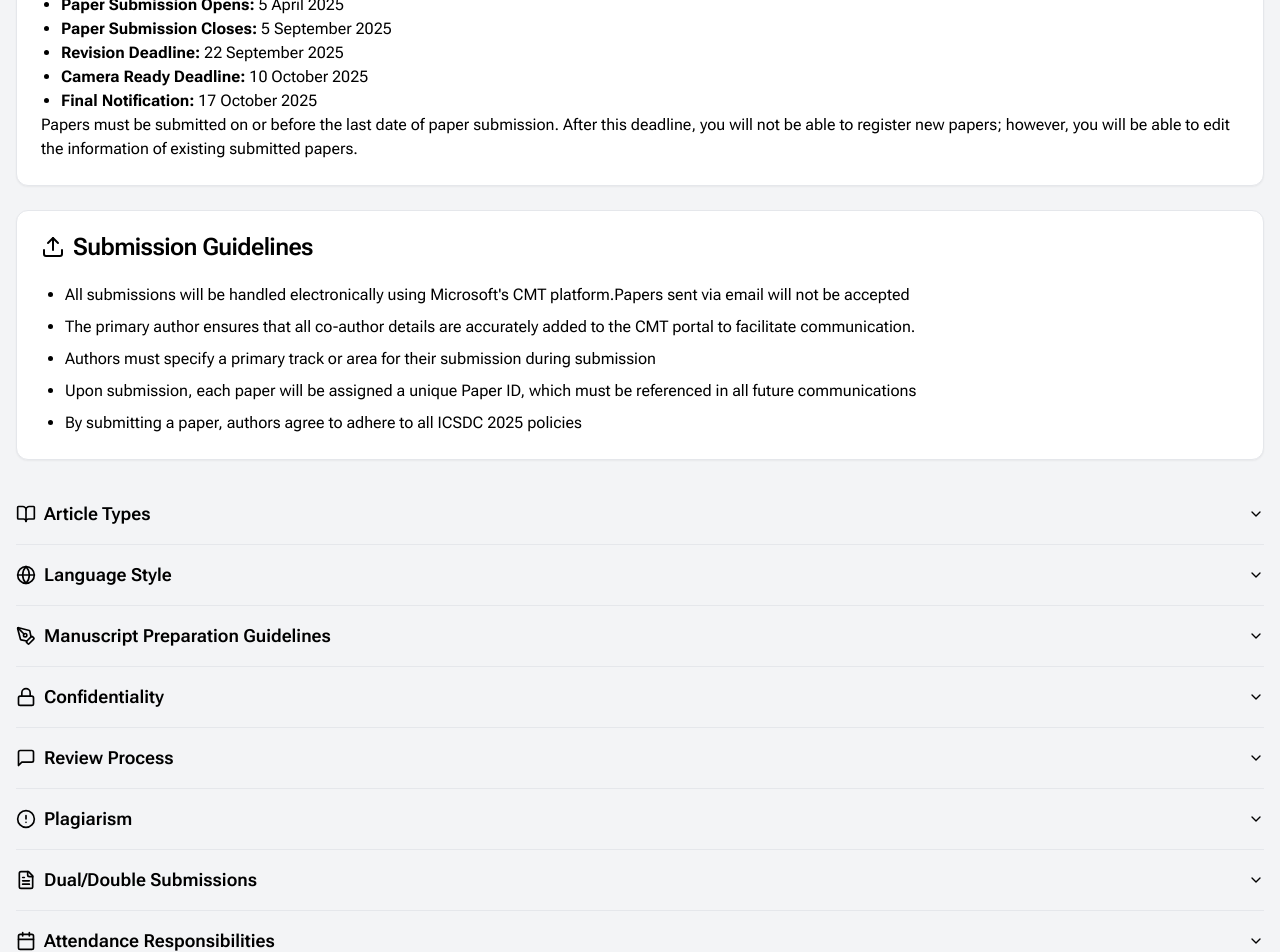
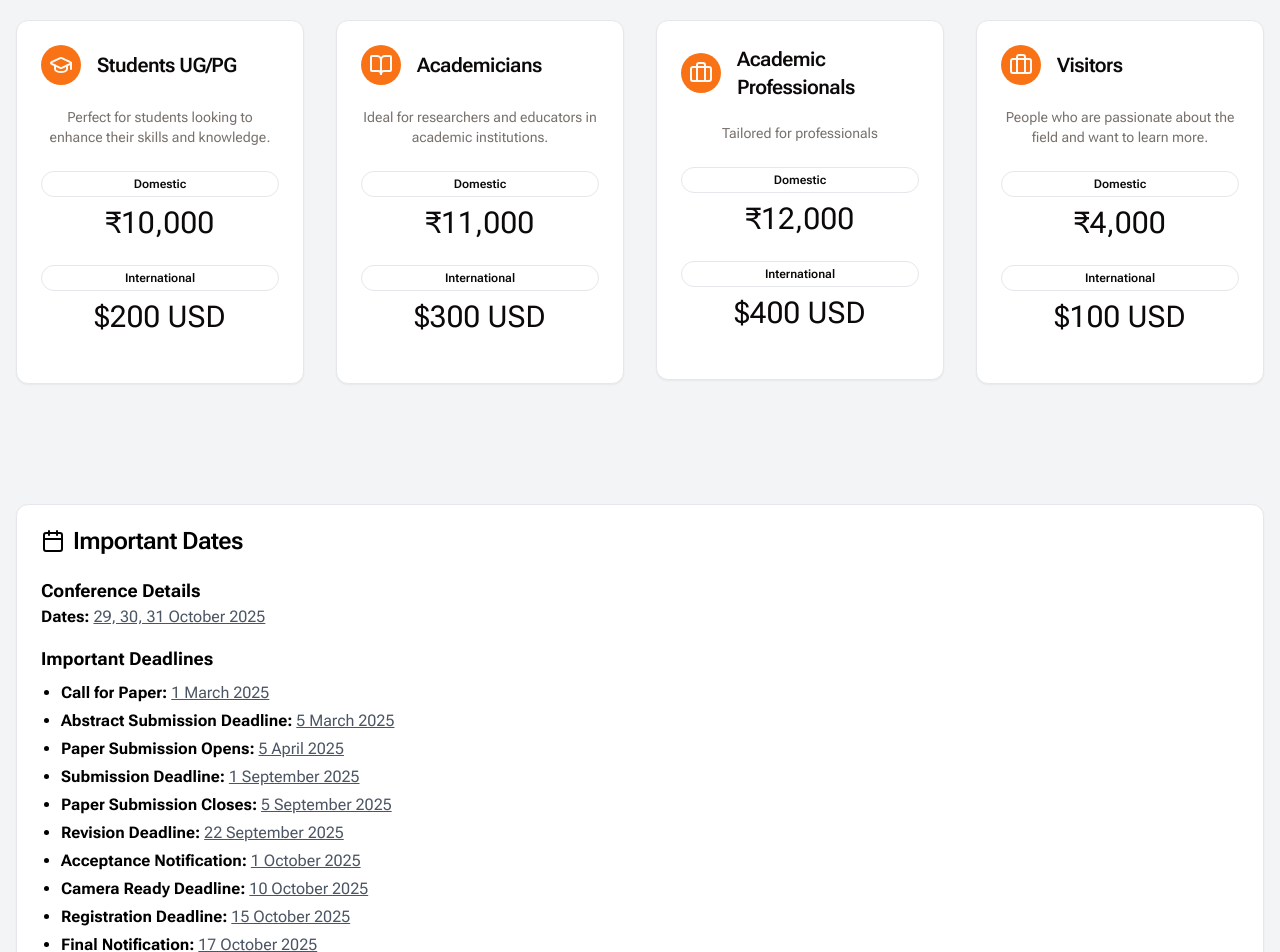
Before and after one commit to vverma022/conference-website, a React (Vite) app: page /instructions in a window 1280 px wide. Shown: the part 340-1292 px from the top of the page. Built offline with nearby package versions, Linux system fonts and the light colour scheme; a web font is replaced by a local one.

Commit message:
Added Calender Feature

```diff
--- a/package.json
+++ b/package.json
@@ -23,6 +23,7 @@
     "@vercel/speed-insights": "^1.1.0",
     "class-variance-authority": "^0.7.0",
     "clsx": "^2.1.1",
+    "file-saver": "^2.0.5",
     "framer-motion": "^11.6.0",
     "lucide-react": "^0.446.0",
     "react": "^18.3.1",
--- /dev/null
+++ b/src/components/addtocalender.jsx
@@ -0,0 +1,231 @@
+import { saveAs } from "file-saver";
+
+const addToCalendar = (title, description, startDate, endDate) => {
+  // Calculate the reminder date (3 days before the event start)
+  const reminderDate = new Date(
+    new Date(startDate.slice(0, 4), startDate.slice(4, 6) - 1, startDate.slice(6, 8)) // Convert startDate to Date object
+      .getTime() -
+      3 * 24 * 60 * 60 * 1000 // Subtract 3 days in milliseconds
+  )
+    .toISOString()
+    .replace(/[-:]/g, "")
+    .split(".")[0]; // Format reminder date to YYYYMMDDTHHMMSS
+
+  const calendarEvent = [
+    "BEGIN:VCALENDAR",
+    "VERSION:2.0",
+    "BEGIN:VEVENT",
+    `SUMMARY:${title}`,
+    `DESCRIPTION:${description}`,
+    `DTSTART:${startDate}`,
+    `DTEND:${endDate}`,
+    `BEGIN:VALARM`,
+    `TRIGGER:-P3D`, // 3 days before the event
+    `DESCRIPTION:Reminder for ${title}`,
+    `ACTION:DISPLAY`,
+    "END:VALARM",
+    "END:VEVENT",
+    "END:VCALENDAR",
+  ].join("\n");
+
+  const blob = new Blob([calendarEvent], { type: "text/calendar" });
+  saveAs(blob, `${title}.ics`);
+};
+
+const CardContentCalender = () => {
+  return (
+    <div className="text-black">
+      <p className="font-bold text-lg">Conference Details</p>
+      <p>
+        <strong>Dates:</strong>{" "}
+        <span
+          className="text-gray-600 cursor-pointer underline"
+          onClick={() =>
+            addToCalendar(
+              "Conference 2025",
+              "Conference taking place on 29, 30, and 31 October 2025.",
+              "20251029T090000",
+              "20251031T170000"
+            )
+          }
+        >
+          29, 30, 31 October 2025
+        </span>
+      </p>
+      <div className="mt-4">
+        <p className="font-bold text-lg">Important Deadlines</p>
+        <ul className="list-disc pl-5 mt-2 space-y-1">
+          <li>
+            <strong>Call for Paper:</strong>{" "}
+            <span
+              className="text-gray-600 cursor-pointer underline"
+              onClick={() =>
+                addToCalendar(
+                  "Call for Paper",
+                  "Start date for paper submissions.",
+                  "20250301T090000",
+                  "20250301T170000"
+                )
+              }
+            >
+              1 March 2025
+            </span>
+          </li>
+          <li>
+            <strong>Abstract Submission Deadline:</strong>{" "}
+            <span
+              className="text-gray-600 cursor-pointer underline"
+              onClick={() =>
+                addToCalendar(
+                  "Abstract Submission Deadline",
+                  "Deadline for abstract submissions.",
+                  "20250305T090000",
+                  "20250305T170000"
+                )
+              }
+            >
+              5 March 2025
+            </span>
+          </li>
+          <li>
+            <strong>Paper Submission Opens:</strong>{" "}
+            <span
+              className="text-gray-600 cursor-pointer underline"
+              onClick={() =>
+                addToCalendar(
+                  "Paper Submission Opens",
+                  "Opening date for paper submissions.",
+                  "20250405T090000",
+                  "20250405T170000"
+                )
+              }
+            >
+              5 April 2025
+            </span>
+          </li>
+          <li>
+            <strong>Submission Deadline:</strong>{" "}
+            <span
+              className="text-gray-600 cursor-pointer underline"
+              onClick={() =>
+                addToCalendar(
+                  "Submission Deadline",
+                  "Final date for paper submissions.",
+                  "20250901T090000",
+                  "20250901T170000"
+                )
+              }
+            >
+              1 September 2025
+            </span>
+          </li>
+          <li>
+            <strong>Paper Submission Closes:</strong>{" "}
+            <span
+              className="text-gray-600 cursor-pointer underline"
+              onClick={() =>
+                addToCalendar(
+                  "Paper Submission Closes",
+                  "Closing date for paper submissions.",
+                  "20250905T090000",
+                  "20250905T170000"
+                )
+              }
+            >
+              5 September 2025
+            </span>
+          </li>
+          <li>
+            <strong>Revision Deadline:</strong>{" "}
+            <span
+              className="text-gray-600 cursor-pointer underline"
+              onClick={() =>
+                addToCalendar(
+                  "Revision Deadline",
+                  "Deadline for revisions.",
+                  "20250922T090000",
+                  "20250922T170000"
+                )
+              }
+            >
+              22 September 2025
+            </span>
+          </li>
+          <li>
+            <strong>Acceptance Notification:</strong>{" "}
+            <span
+              className="text-gray-600 cursor-pointer underline"
+              onClick={() =>
+                addToCalendar(
+                  "Acceptance Notification",
+                  "Date when acceptance notifications are sent.",
+                  "20251001T090000",
+                  "20251001T170000"
+                )
+              }
+            >
+              1 October 2025
+            </span>
+          </li>
+          <li>
+            <strong>Camera Ready Deadline:</strong>{" "}
+            <span
+              className="text-gray-600 cursor-pointer underline"
+              onClick={() =>
+                addToCalendar(
+                  "Camera Ready Deadline",
+                  "Deadline for camera-ready submissions.",
+                  "20251010T090000",
+                  "20251010T170000"
+                )
+              }
+            >
+              10 October 2025
+            </span>
+          </li>
+          <li>
+            <strong>Registration Deadline:</strong>{" "}
+            <span
+              className="text-gray-600 cursor-pointer underline"
+              onClick={() =>
+                addToCalendar(
+                  "Registration Deadline",
+                  "Final date for registration.",
+                  "20251015T090000",
+                  "20251015T170000"
+                )
+              }
+            >
+              15 October 2025
+            </span>
+          </li>
+          <li>
+            <strong>Final Notification:</strong>{" "}
+            <span
+              className="text-gray-600 cursor-pointer underline"
+              onClick={() =>
+                addToCalendar(
+                  "Final Notification",
+                  "Final notification date.",
+                  "20251017T090000",
+                  "20251017T170000"
+                )
+              }
+            >
+              17 October 2025
+            </span>
+          </li>
+        </ul>
+      </div>
+      <div className="mt-4">
+        <p>
+          Papers must be submitted on or before the last date of submission.
+          After the deadline, new papers cannot be registered, but you can edit
+          the information of already submitted papers.
+        </p>
+      </div>
+    </div>
+  );
+};
+
+export default CardContentCalender;
--- a/src/page/instructions.jsx
+++ b/src/page/instructions.jsx
@@ -3,6 +3,8 @@ import { Accordion, AccordionContent, AccordionItem, AccordionTrigger } from "@/
 import { AlertCircle, BookOpen, Calendar, FileText, Globe, Lock, MessageSquare, PenTool, Search, Upload } from "lucide-react"
 import { Footer } from "@/sections/footer"
 import { motion } from "framer-motion"
+import PricingTiers from "@/sections/pricing"
+import CardContentCalender from "@/components/addtocalender"
 
 export default function Instructions() {
   return (
@@ -17,7 +19,7 @@ export default function Instructions() {
         INTERNATIONAL CONFERENCE ON SMART AND DISTRIBUTED COMPUTING 2025
       </h1>
       <p className="text-black text-center"> ICSDC 2025 invites original research contributions from diverse fields as outlined in the conference's topics. Authors must clearly articulate the context of their work. Submissions are accepted until the paper submission deadline, after which new papers cannot be registered, though edits to existing submissions will still be allowed. </p>
-
+      <PricingTiers />
       <Card>
   <CardHeader>
     <CardTitle className="flex items-center gap-2 text-black">
@@ -26,35 +28,8 @@ export default function Instructions() {
     </CardTitle>
   </CardHeader>
   <CardContent>
-    <p className="text-black">
-      <strong>Conference Dates:</strong> 29, 30, 31 October 2025
-    </p>
-    <ul className="text-black list-disc pl-5">
-      <li>
-        <strong>Abstract Submission Deadline:</strong> 5 March 2025
-      </li>
-      <li>
-        <strong>Paper Submission Opens:</strong> 5 April 2025
-      </li>
-      <li>
-        <strong>Paper Submission Closes:</strong> 5 September 2025
-      </li>
-      <li>
-        <strong>Revision Deadline:</strong> 22 September 2025
-      </li>
-      <li>
-        <strong>Camera Ready Deadline:</strong> 10 October 2025
-      </li>
-      <li>
-        <strong>Final Notification:</strong> 17 October 2025
-      </li>
-    </ul>
-    <p className="text-black">
-      Papers must be submitted on or before the last date of paper submission.
-      After this deadline, you will not be able to register new papers; however,
-      you will be able to edit the information of existing submitted papers.
-    </p>
-  </CardContent>
+  <CardContentCalender />
+</CardContent>
 </Card>
 
       <Card>
--- a/src/page/main.jsx
+++ b/src/page/main.jsx
@@ -3,13 +3,11 @@ import { AboutEvent } from '@/sections/about-event'
 import { OrganizingCommittee } from '@/sections/organizing-committee'
 import { EventLocation } from '@/sections/event-location'
 import { FAQ } from '@/sections/faq'
-import { ContactUs } from "../sections/contact-us"
 import { Footer } from "../sections/footer"
 import { Navbar } from "../sections/navbar"
 import Register from "../sections/registration"
 import { Speakers } from '@/sections/speakers'
 import { KeynoteSpeakers } from '@/sections/keynote'
-import PricingTiers from '@/sections/pricing'
 
 const ConferencePage = () => {
   return (
@@ -37,9 +35,6 @@ const ConferencePage = () => {
         <section id="faq">
           <FAQ />
         </section>
-        <section id="pricing">
-          <PricingTiers />
-         </section>
         <section id="register">
           <Register />
         </section>
--- a/src/sections/pricing.jsx
+++ b/src/sections/pricing.jsx
@@ -5,26 +5,33 @@ import { motion } from "framer-motion"
 
 const pricingData = [
   {
-    title: "Students",
+    title: "Students UG/PG",
     icon: GraduationCap,
     description: "Perfect for students looking to enhance their skills and knowledge.",
-    domesticPrice: 8000,
+    domesticPrice: 10000,
     internationalPrice: 200,
   },
   {
     title: "Academicians",
     icon: BookOpen,
     description: "Ideal for researchers and educators in academic institutions.",
-    domesticPrice: 8500,
-    internationalPrice: 250,
+    domesticPrice: 11000,
+    internationalPrice: 300,
   },
   {
-    title: "Industrial",
+    title: "Academic Professionals",
     icon: Briefcase,
-    description: "Tailored for professionals and organizations in the industry.",
-    domesticPrice: 9000,
-    internationalPrice: 300,
+    description: "Tailored for professionals",
+    domesticPrice: 12000,
+    internationalPrice: 400,
   },
+  {
+    title: "Visitors",
+    icon: Briefcase,
+    description: "People who are passionate about the field and want to learn more.",
+    domesticPrice: 4000,
+    internationalPrice: 100,
+  }
 ]
 
 export default function PricingTiers() {
@@ -33,11 +40,11 @@ export default function PricingTiers() {
     initial={{ opacity: 0 }}
     animate={{ opacity: 1 }}
     transition={{ duration: 0.5 }}
-    className="py-16 bg-gray-100 w-full"
+    className="py-16 w-full"
   >
-    <div className="container mx-auto py-8 bg-gray-100">
+    <div className="container mx-auto py-8 ">
       <h1 className="text-3xl font-semibold text-center mb-4 text-black">PRICING TEIRS</h1>
-      <div className="grid grid-cols-1 md:grid-cols-3 gap-8">
+      <div className="grid grid-cols-2 md:grid-cols-4 gap-8">
         {pricingData.map((tier, index) => (
           <motion.div
             key={index}
@@ -51,7 +58,7 @@ export default function PricingTiers() {
                   <div className="p-2 bg-primary rounded-full">
                     <tier.icon className="h-6 w-6 text-primary-foreground" />
                   </div>
-                  <CardTitle className="text-2xl font-semibold">{tier.title}</CardTitle>
+                  <CardTitle className="text-xl font-semibold">{tier.title}</CardTitle>
                 </div>
                 <CardDescription className="text-center">{tier.description}</CardDescription>
               </CardHeader>
--- a/src/sections/registration.jsx
+++ b/src/sections/registration.jsx
@@ -32,7 +32,7 @@ const  Register = () => {
     initial={{ opacity: 0 }}
     animate={{ opacity: 1 }}
     transition={{ duration: 0.5 }}
-    className="py-16 bg-white w-full text-black"
+    className="py-16 bg-gray-100 w-full text-black"
   >
     <div className="container mx-auto px-4">
       <motion.h2
@@ -66,8 +66,8 @@ const  Register = () => {
               <SelectContent className="text-black">
               <SelectItem value="tech" className="text-black">Students</SelectItem>
               <SelectItem value="finance" className="text-black">Academicians</SelectItem>
-              <SelectItem value="healthcare" className="text-black">Industrial</SelectItem>
-
+              <SelectItem value="healthcare" className="text-black">Academic Professionals</SelectItem>
+              <SelectItem value="healthcare" className="text-black">Visitors</SelectItem>
               </SelectContent>
             </Select>
         </div>
--- a/src/sections/speakers.jsx
+++ b/src/sections/speakers.jsx
@@ -5,14 +5,14 @@ const committeeMembers = [
   { name: 'Dr. Arka Prokash Mazumdar', college: 'Malaviya National Institute of Technology Jaipur', image: 'https://mnit.ac.in/PortalProfile/images/faculty/mnitjas205.png?height=200&width=200' },
   { name: 'Dr. E.S Pilli', college: 'Malaviya National Institute of Technology Jaipur', image: 'https://mnit.ac.in/PortalProfile/images/faculty/mnitjas200.png?height=200&width=200' },
   { name: 'Dr. Deepak Ranjan Nayak', college: 'Malaviya National Institute of Technology Jaipur', image: 'https://mnit.ac.in/PortalProfile/images/faculty/mnitjas341.png?height=200&width=200' },
-  { name: 'Dr. Debojyaty Banik', college: 'SRU', image: '/placeholder.svg?height=200&width=200' },
+  { name: 'Dr. Debojyaty Banik', college: 'SRU', image: '/Bannik.JPG?height=200&width=200' },
   { name: 'Dr. Subrata Dutta', college: 'National Institute of Technology Jamshedpur', image: 'https://www.nitjsr.ac.in/backend/uploads/Faculty/CS106/profile/5fa86fc6-7ea5-4c7b-b017-e810746495e7.png?height=200&width=200' },
   { name: 'Dr. Geeta Sikka', college: 'National Institute of Technology Delhi', image: 'https://nitdelhi.ac.in/wp-content/uploads/2024/07/Geeta_Sikka-2.jpg?height=200&width=200' },
   { name: 'Dr. Isha Pathak', college: 'Indian Institute of Information Technology Kota.', image: 'https://files.iiitkota.ac.in/images/faculty/isha.webp?height=200&width=200' },
   { name: 'Dr. Atul Tripathi', college: 'Guru Gobind Singh Indraprastha University', image: '/placeholder.svg?height=200&width=200' },
   { name: 'Dr. Bhavna Saini', college: 'Central University of Rajasthan', image: 'https://www.curaj.ac.in/sites/default/files/styles/150_150/public/bhav_0.jpg?itok=39-UWU8B?height=200&width=200' },
   { name: 'Dr. Ajay Nehra', college: 'Indian Institute of Information Technology Kota.', image: 'https://files.iiitkota.ac.in/images/faculty/ajaynehra.webp?height=200&width=200' },
-  { name: 'Dr. Rajesh Ranjan', college: 'The LNM Institute of Information Technology Jaipur', image: '/placeholder.svg?height=200&width=200' },
+  { name: 'Dr. Rajesh Ranjan', college: 'The LNM Institute of Information Technology Jaipur', image: '/rajesh.jpeg?height=200&width=200' },
   { name: 'Dr. Krishan Kumar Sethi', college: 'National Institute of Technology Patna', image: 'https://scholar.googleusercontent.com/citations?view_op=medium_photo&user=Hql1qicAAAAJ&citpid=1?height=200&width=200' },
 
 ]
```
Also changed, not shown: src/sections/hero-section.jsx (+8 -0 lines), public/rajesh.jpeg (added), 1 other file (tests, documents, lock files or other folders).
